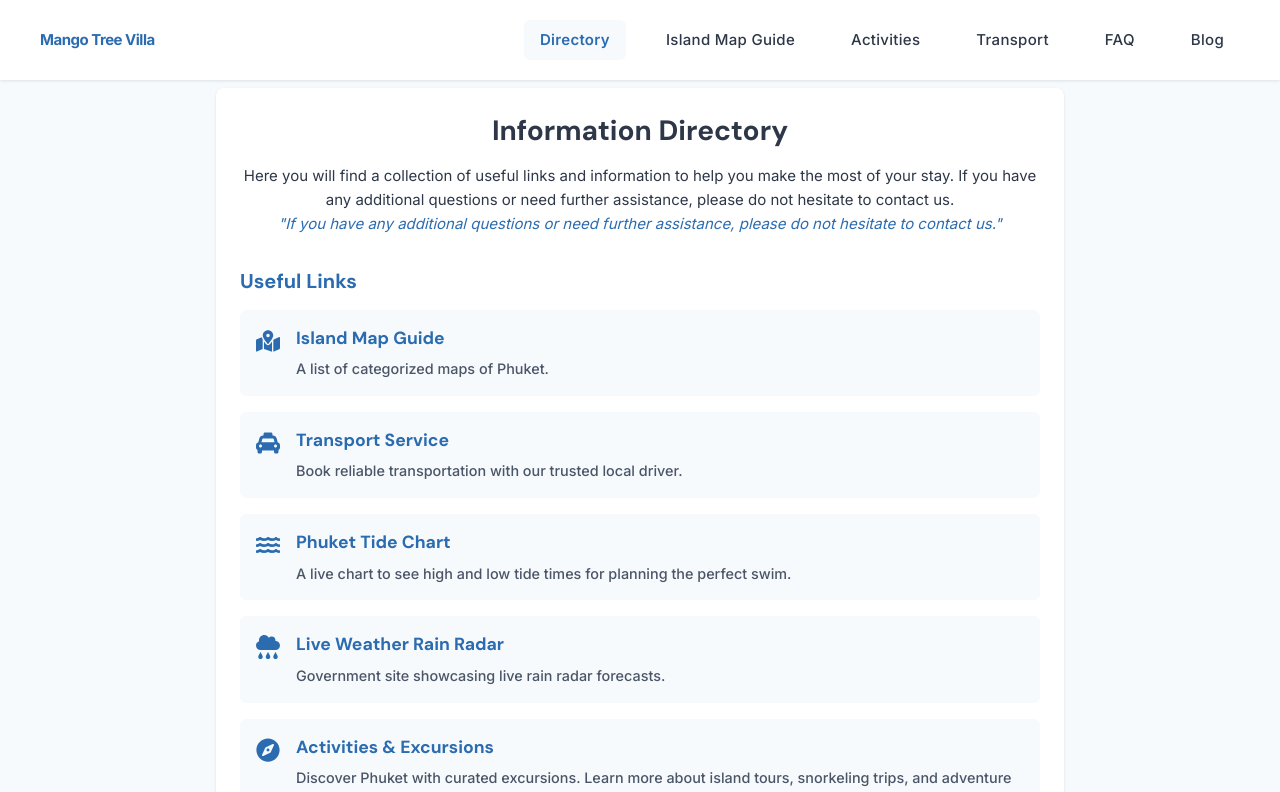
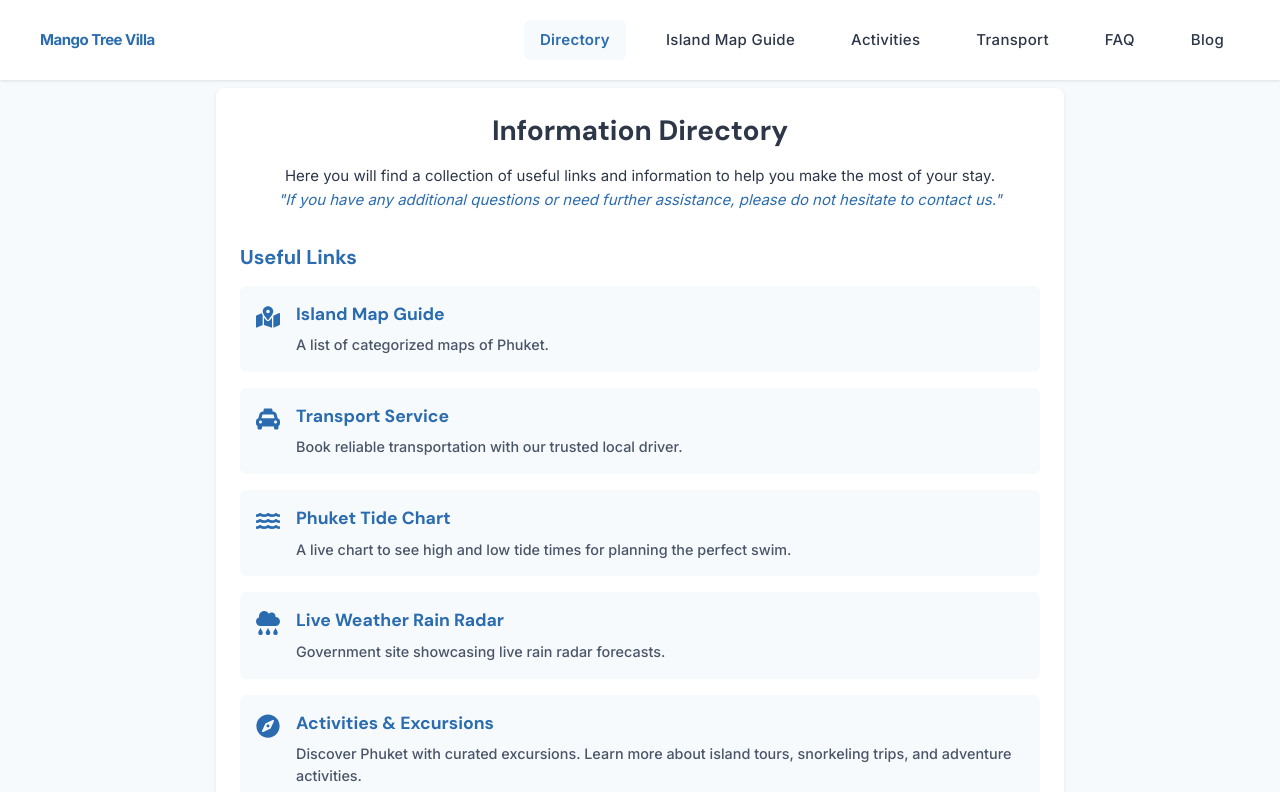
Before and after one commit to MorganCSIT/mangotreevillamaps, a React (Vite) app: page /essential-info in a window 1280 px wide. Shown: the top 792 px of the page. Built offline with nearby package versions, Linux system fonts and the light colour scheme.

Commit message:
changed text

```diff
--- a/src/components/EssentialInfo/EssentialInfo.jsx
+++ b/src/components/EssentialInfo/EssentialInfo.jsx
@@ -67,9 +67,7 @@ const EssentialInfo = () => {
         <header className="activities-header">
           <h1 className="header-title">Information Directory</h1>
           Here you will find a collection of useful links and information to
-          help you make the most of your stay. If you have any additional
-          questions or need further assistance, please do not hesitate to
-          contact us.
+          help you make the most of your stay.
           <p className="quote">
             "If you have any additional questions or need further assistance,
             please do not hesitate to contact us."
```
